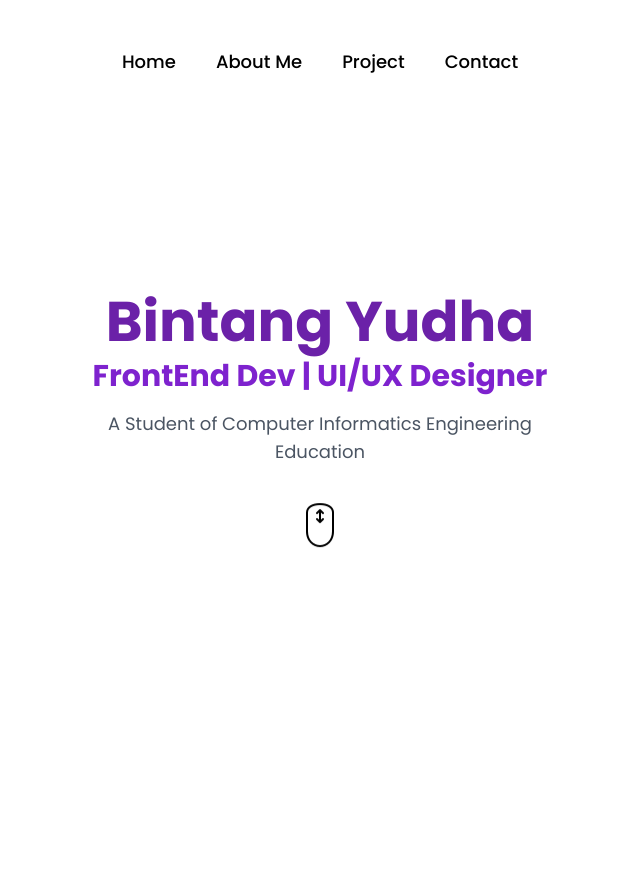
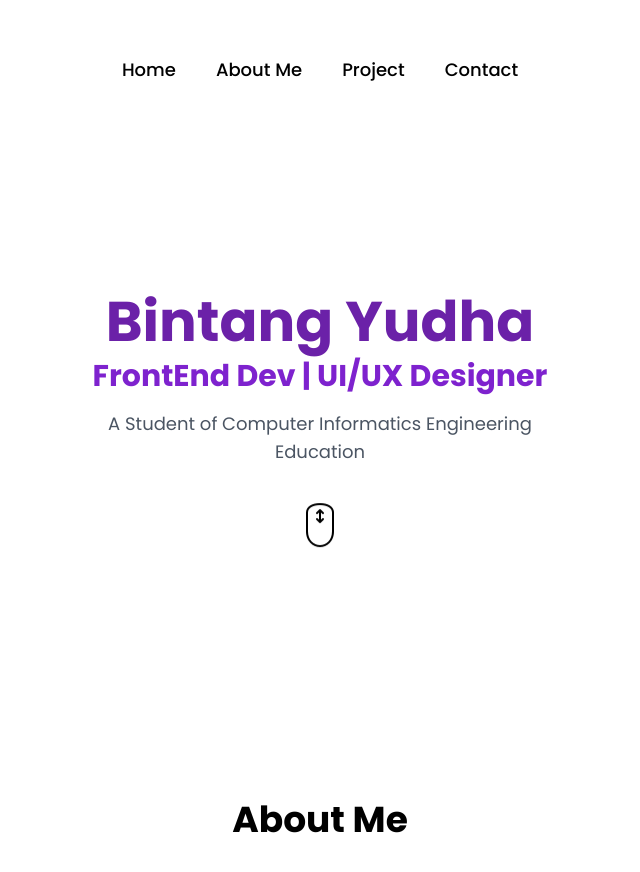
Before and after one commit to Bibintanggg/Porto, a React (Vite) app: page / in a window 1280 px wide. Shown: the top 872 px of the page, without its empty margins (320-960 px from the left). Built offline with nearby package versions, Linux system fonts and the light colour scheme.

Commit message:
Styling 3

```diff
--- a/src/App.jsx
+++ b/src/App.jsx
@@ -1,7 +1,7 @@
 import React from 'react';
 import Navbar from './components/Navbar';
 import Home from './components/Home';
-import Background from './assets/Background.svg'
+import Background from '/src/assets/Background.svg';
 import AboutMe from './components/AboutMe';
 
 function App() {
@@ -9,6 +9,7 @@ function App() {
     <div>
       <div
         className='relative h-screen w-full bg-cover bg-center '
+        style={{backgroundImage: `url(${Background})`}}
       >
           <Navbar />
           <Home />
--- a/src/components/CardImage.jsx
+++ b/src/components/CardImage.jsx
@@ -2,9 +2,12 @@ import React from "react";
 
 function CardImage() {
     return (
-        <div>
-
-        </div>
+        <section>
+            <div className="card-image_text">
+                <h1 className="text-4xl font-bold font-poppins text-center"
+                >About Me</h1>
+            </div>
+        </section>
     )
 }
 
--- a/src/components/Navbar.jsx
+++ b/src/components/Navbar.jsx
@@ -1,10 +1,35 @@
-import React from "react";
+import React, { useState, useEffect } from "react";
 
 function Navbar() {
+    const [isSidebar, setIsSidebar] = useState(false);
+
+    // Fungsi untuk mendeteksi scroll
+    useEffect(() => {
+        const handleScroll = () => {
+            if (window.scrollY > 100) { // Set nilai threshold untuk mengubah navbar
+                setIsSidebar(true);
+            } else {
+                setIsSidebar(false);
+            }
+        };
+
+        window.addEventListener("scroll", handleScroll);
+
+        return () => window.removeEventListener("scroll", handleScroll);
+    }, []);
+
     return (
-        <nav className="w-full fixed top-8 z-20 bg-opacity-50 text-xl font-bold text-black">
-            <ul className="flex mx-auto gap-10 text-center text-lg justify-center py-4 font-poppins font-medium">
-                <li><a href="#home">Home</a></li>
+        <nav
+            className={`fixed top-0 z-20 transition-all duration-500 ease-in-out ${
+                isSidebar ? "w-36 h-full bg-white text-black" : "w-full bg-white text-black"
+            }`}
+        >
+            <ul
+                className={`flex ${isSidebar ? "flex-col items-center" : "flex-row justify-center"}
+                    gap-10 text-center text-lg py-4 font-poppins mt-10 font-medium`}
+            >
+                <li><a href="#home"
+                onClick={() => setIsSidebar(false)}>Home</a></li>
                 <li><a href="#about">About Me</a></li>
                 <li><a href="#project">Project</a></li>
                 <li><a href="#contact">Contact</a></li>
--- a/src/index.css
+++ b/src/index.css
@@ -2,6 +2,6 @@
 @tailwind components;
 @tailwind utilities;
 
-.navbar {
+.home-bg {
     background-image: url(./assets/Background.svg);
 }
```
Also changed, not shown: src/components/Home.jsx (+6 -3 lines).
